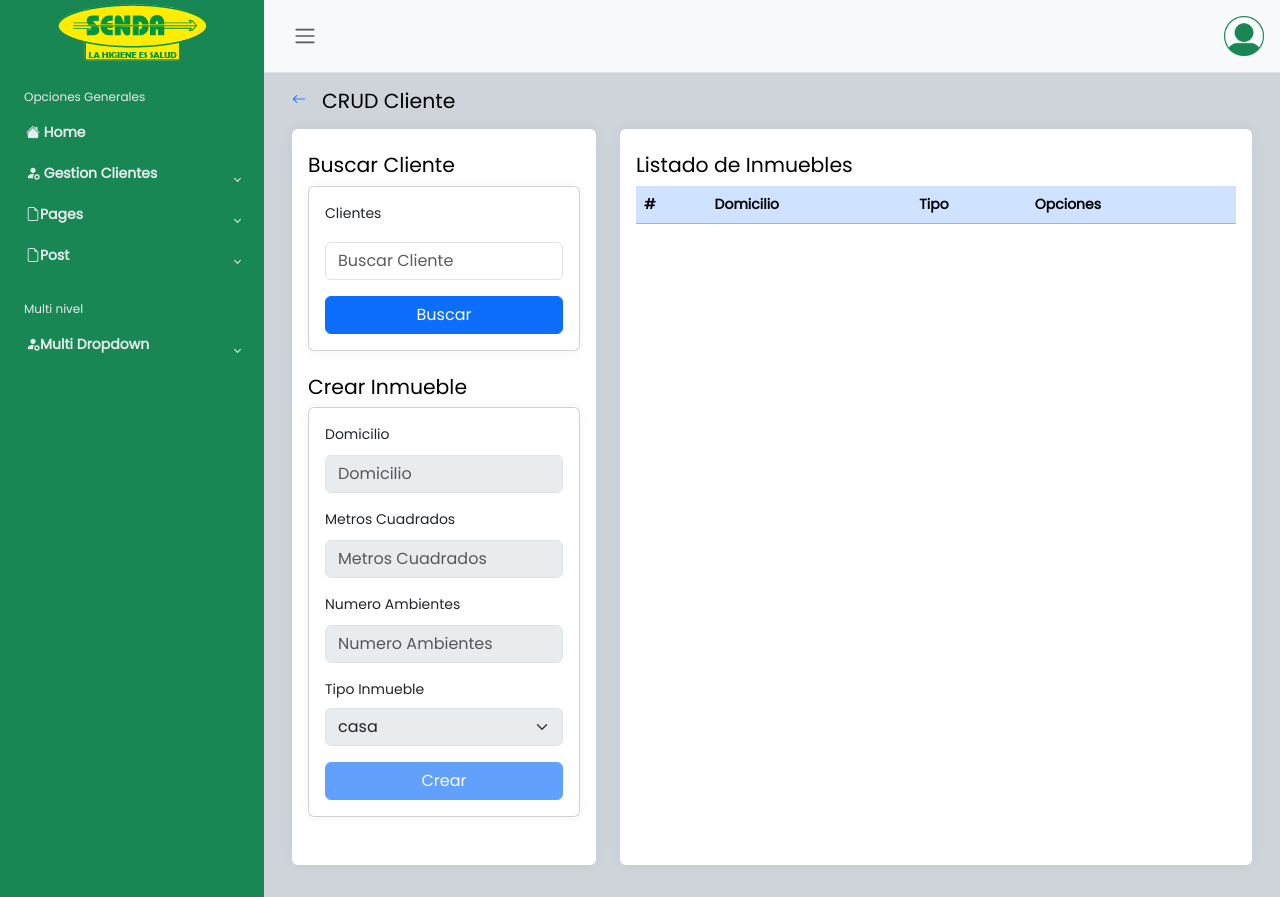
After one commit to UNPSJB/SendaServices, a Django app: page /inmuebles/ in a window 1280 px wide. The commit adds this page. Run offline with Django 4.2, Linux system fonts and the light colour scheme; a user stored in the database is signed in; tables that the repository leaves empty hold one stand-in row (values such as "Sample post"); lists and menus that the app fills with data are empty.

Commit message:
cambios inmuebles

```diff
--- a/core/admin.py
+++ b/core/admin.py
@@ -1,5 +1,8 @@
 from django.contrib import admin
-from .models import Cliente
+from .models import Cliente, Inmueble, Producto, Empleado
 # Register your models here.
 
 admin.site.register(Cliente)
+admin.site.register(Inmueble)
+admin.site.register(Producto)
+admin.site.register(Empleado)
--- a/core/settings.py
+++ b/core/settings.py
@@ -76,12 +76,6 @@ TEMPLATES = [
 
 WSGI_APPLICATION = 'core.wsgi.application'
 
-# View de error
-
-ERROR_HANDLER = {
-    '404': 'core.views.error_404_view',
-}
-
 # Redireccion de login
 LOGIN_REDIRECT_URL = '/'
 
--- a/core/static/js/scripts.js
+++ b/core/static/js/scripts.js
@@ -1,10 +1,30 @@
+//Sidebar
+
 const sidebarToggle = document.querySelector("#sidebar-toggle");
+
 sidebarToggle.addEventListener("click", function () {
     const collapsibleElements = document.querySelectorAll("[data-bs-toggle='collapse']");
     document.querySelector("#sidebar").classList.toggle("collapsed");
 });
 
+//Listado Clientes
+var input = document.getElementById("exampleDataList");
+var datalist = document.getElementById("datalistOptions");
 
+input.addEventListener("input", function() {
+    var searchTerm = input.value.toLowerCase();
+    var options = datalist.getElementsByTagName("option");
 
+    for (var i = 0; i < options.length; i++) {
+        var option = options[i];
+        var optionValue = option.value.toLowerCase();
 
-//jojojo
+        // Utilizamos una expresión regular para buscar coincidencias en CUIT, nombre y apellido
+        var regex = new RegExp(searchTerm, 'i');
+        if (optionValue.match(regex)) {
+            option.style.display = "block";
+        } else {
+            option.style.display = "none";
+        }
+    }
+});
--- a/core/templates/base.html
+++ b/core/templates/base.html
@@ -60,7 +60,7 @@
                 <a href="/cliente" class="sidebar-link">CRUD Cliente</a>
               </li>
               <li class="sidebar-item">
-                <a href="#" class="sidebar-link">CRUD Inmueble</a>
+                <a href="/inmuebles" class="sidebar-link">CRUD Inmueble</a>
               </li>
             </ul>
           </li>
--- /dev/null
+++ b/core/templates/clientes/crearInmueble.html
@@ -0,0 +1 @@
+{% extends "inmuebles.html" %}
--- /dev/null
+++ b/core/templates/clientes/inmuebles.html
@@ -0,0 +1,126 @@
+{% extends "../base.html" %}
+
+{% block tmain %}
+<h4 class="mx-3">CRUD Cliente</h4>
+{% endblock %}
+
+{% block cmain %}
+
+<div class="col-12 col-md-4">
+    <div class="card flex-fill border-0">
+        <div class="card-body py-4">
+            <h4>Buscar Cliente</h4>
+            <div class="card">
+                <div class="card-body">
+
+                    <form action="" method="POST">
+                        {% csrf_token %}
+                        <div class="form-group mb-3">
+                            <label for="exampleDataList" class="form-label">Clientes</label>
+                            <input class="form-control" list="datalistOptions" id="lCliente" name="cuil-cuit" placeholder="Buscar Cliente" required>
+                            <datalist id="datalistOptions">
+                                {% for c in clientes %}
+                                    <option value="{{c.cuil_cuit}} - {{c.apellido}} - {{c.nombre}}">
+                                {% endfor %}
+                            </datalist>
+                        </div>
+
+                        <div class="d-grid gap-2">
+                            <button type="submit" class="btn btn-primary btn-block text-white">Buscar</button>
+                        </div>
+                    </form>
+
+
+                </div>
+            </div>
+
+            <h4>Crear Inmueble</h4>
+            <div class="card">
+                <div class="card-body">
+                    {% block fieldset %}
+                    <fieldset disabled>
+                    {% endblock %}
+
+                    <form action="" method="POST"> {% csrf_token %}
+
+                        <div class="form-group mb-3">
+                            <label for="txtDomicilio">Domicilio</label>
+                            <input type="text" id="txtDomicilio" name="txtDomicilio" class="form-control"
+                                placeholder="Domicilio" maxlength="90" required>
+                        </div>
+
+                        <div class="form-group mb-3">
+                            <label for="numMetros">Metros Cuadrados</label>
+                            <input type="number" id="numMetros" name="numMetros" class="form-control"
+                                placeholder="Metros Cuadrados" required min="0">
+                        </div>
+
+                        <div class="form-group mb-3">
+                            <label for="numAmbientes">Numero Ambientes</label>
+                            <input type="number" id="numAmbientes" name="numAmbientes" class="form-control"
+                                placeholder="Numero Ambientes" required min="0">
+                        </div>
+
+                        <div class="form-group mb-3">
+                            <label for="selTipo" class="pb-2">Tipo Inmueble</label>
+                            <select class="form-select" aria-label="Default select example" id="selTipo" name="selTipo">
+                                <option value="1">casa</option>
+                                <option value="2">oficina</option>
+                                <option value="3">salon</option>
+                              </select>
+                        </div>
+
+                        <div class="d-grid gap-2">
+                            <button type="submit" class="btn btn-primary btn-block text-white">Crear</button>
+                        </div>
+                    </fieldset>
+                    </form>
+                </div>
+            </div>
+        </div>
+    </div>
+</div>
+
+<div class="col-12 col-md-8 d-flex">
+    <div class="card flex-fill border-0">
+        <div class="card-body py-4">
+
+
+            <div class="d-flex">
+                <div class="d-grid gap-1">
+                    <h4>Listado de Inmuebles</h4>
+
+                </div>
+            </div>
+
+
+            <div class="d-flex align-items-start">
+                <div class="flex-grow-1">
+                    <table class="table table-striped">
+                        <thead>
+                            <tr class="table-primary">
+                                <th>#</th>
+                                <th>Domicilio</th>
+                                <th>Tipo</th>
+                                <th colspan="">Opciones</th>
+                            </tr>
+                        </thead>
+                        <tbody>
+                            {% for i in inmuebles %}
+                            <tr>
+                                <td>{{forloop.counter}}</td>
+                                <td>{{i.domicilio}}</td>
+                                <td>{{i.tipo}}</td>
+                                <td><a href="/infoInmueble/{{cliente}}" class="btn btn-sm btn-primary">+Info</a></td>
+                            </tr>
+                            {% endfor %}
+                        </tbody>
+                    </table>
+                </div>
+            </div>
+        </div>
+    </div>
+</div>
+
+
+{% endblock %}
--- a/core/urls.py
+++ b/core/urls.py
@@ -16,18 +16,25 @@ Including another URLconf
 """
 from django.contrib import admin
 from django.urls import path, include
-from .views import CrudCliente, crearCliente, infoCliente, modificacionCliente, salir, index, error_404_view
+from .views import CrudCliente, Inmuebles, salir, index, login_view ,crearCliente, infoCliente, modificacionCliente, crearInmueble
 
 urlpatterns = [
     path('admin/', admin.site.urls),
-    path('error-404/', error_404_view, name='error_404'),
+
+    # Login
     path('', index, name="home"),
+    path('login/', login_view, name='login'),
     path('salir/', salir, name="salir"),
     path('accounts/', include('django.contrib.auth.urls')),
+
+    # Gestion Cliente
     path('cliente/', CrudCliente.as_view(), name="cliente"),
-
-    path('crearCliente/', crearCliente),
+    path('crearCliente/', crearCliente, name="crearCliente"),
     path('infoCliente/<cuil_cuit>', infoCliente),
     path('modificacionCliente/', modificacionCliente),
 
+    # Gestion Inmuebles
+    path('inmuebles/', Inmuebles.as_view(), name="inmuebles"),
+    path('inmueblesCliente/<cuil_cuit>', crearInmueble, name="inmueblesCliente"),
+
 ]
--- a/core/views.py
+++ b/core/views.py
@@ -1,12 +1,12 @@
-from django.contrib.auth import logout
+from django.contrib.auth import logout, authenticate, login
 from django.contrib.auth.decorators import login_required
+from django.contrib import messages
 from django.utils.decorators import method_decorator
 from django.shortcuts import render, redirect
 from django.views import View
-from .models import Cliente
+from .models import Cliente, Inmueble
 
-def error_404_view(request, exception):
-    return render(request, 'errors/error_404.html', status=404)
+# Login
 
 @login_required
 def index(request):
@@ -15,6 +15,21 @@ def index(request):
 def salir(request):
     logout(request)
     return redirect('/')
+
+def login_view(request):
+    if request.method == "POST":
+        username = request.POST["username"]
+        password = request.POST["password"]
+        user = authenticate(request, username=username, password=password)
+        if user is not None:
+            login(request, user)
+            return redirect("")
+        else:
+            messages.error(request, "La contraseña no es válida. Por favor, inténtalo de nuevo.")
+
+    return render(request, "registration/login.html")
+
+# Gestion Empleado
 
 @method_decorator(login_required, name='dispatch')
 class CrudCliente(View):
@@ -44,12 +59,19 @@ def crearCliente(request):
     cliente=Cliente.objects.create(
         cuil_cuit = cuil_cuit, apellido=apellido, nombre=nombre,
         correo=correo, habitual=habitual, gubernamental=gubernamental)
+    messages.success(request, "Cliente creado con exito")
     return redirect('/cliente')
 
 @login_required
 def infoCliente(request, cuil_cuit):
-    cliente = Cliente.objects.get(cuil_cuit = cuil_cuit)
-    return render(request, "clientes/infoCliente.html", {"cliente": cliente})
+    cliente = Cliente.objects.get(cuil_cuit=cuil_cuit)
+    inmuebles = Inmueble.objects.filter(cliente=cliente)
+    context = {
+        "cliente": cliente,  # Agrega el objeto cliente al contexto
+        "inmuebles": inmuebles  # Agrega el objeto inmueble al contexto
+    }
+    return render(request, "clientes/infoCliente.html", context)
+
 
 def modificacionCliente(request):
     cuil_cuit= request.POST['txtCuitCuil']
@@ -73,4 +95,38 @@ def modificacionCliente(request):
     cliente.habitual = habitual
     cliente.gubernamental = gubernamental
     cliente.save()
+    messages.success(request, "Modificacion realizada con exito")
     return infoCliente(request, cuil_cuit)
+
+#Gestion Inmueble
+
+@method_decorator(login_required, name='dispatch')
+class Inmuebles(View):
+    def get(self, request, *args, **kwargs):
+        clientes = Cliente.objects.all()
+        inmueble = Inmueble.objects.all()
+        context = {
+            "clientes": clientes,
+            "inmueble": inmueble,
+        }
+        return render(request, "clientes/inmuebles.html", context)
+
+@login_required
+def crearInmueble(request, cuil_cuit):
+    cliente = Cliente.objects.get(cuil_cuit=cuil_cuit)
+    inmuebles = Inmueble.objects.filter(cliente=cliente)
+    context = {
+        "cliente": cliente,  # Agrega el objeto cliente al contexto
+        "inmuebles": inmuebles  # Agrega el objeto inmueble al contexto
+    }
+    return render(request, "clientes/crearInmueble.html", context)
+
+@login_required
+def infoInmueble(request, cuil_cuit):
+    cliente = Cliente.objects.get(cuil_cuit=cuil_cuit)
+    inmuebles = Inmueble.objects.filter(cliente=cliente)
+    context = {
+        "cliente": cliente,  # Agrega el objeto cliente al contexto
+        "inmuebles": inmuebles  # Agrega el objeto inmueble al contexto
+    }
+    return render(request, "clientes/infoInmueble.html", context)
```
Also changed, not shown: core/templates/clientes/crudCliente.html (+11 -6 lines), core/templates/clientes/infoCliente.html (+13 -6 lines), core/templates/errors/error_404.html (deleted, +0 -10 lines), core/templates/registration/login.html (+12 -1 lines).
